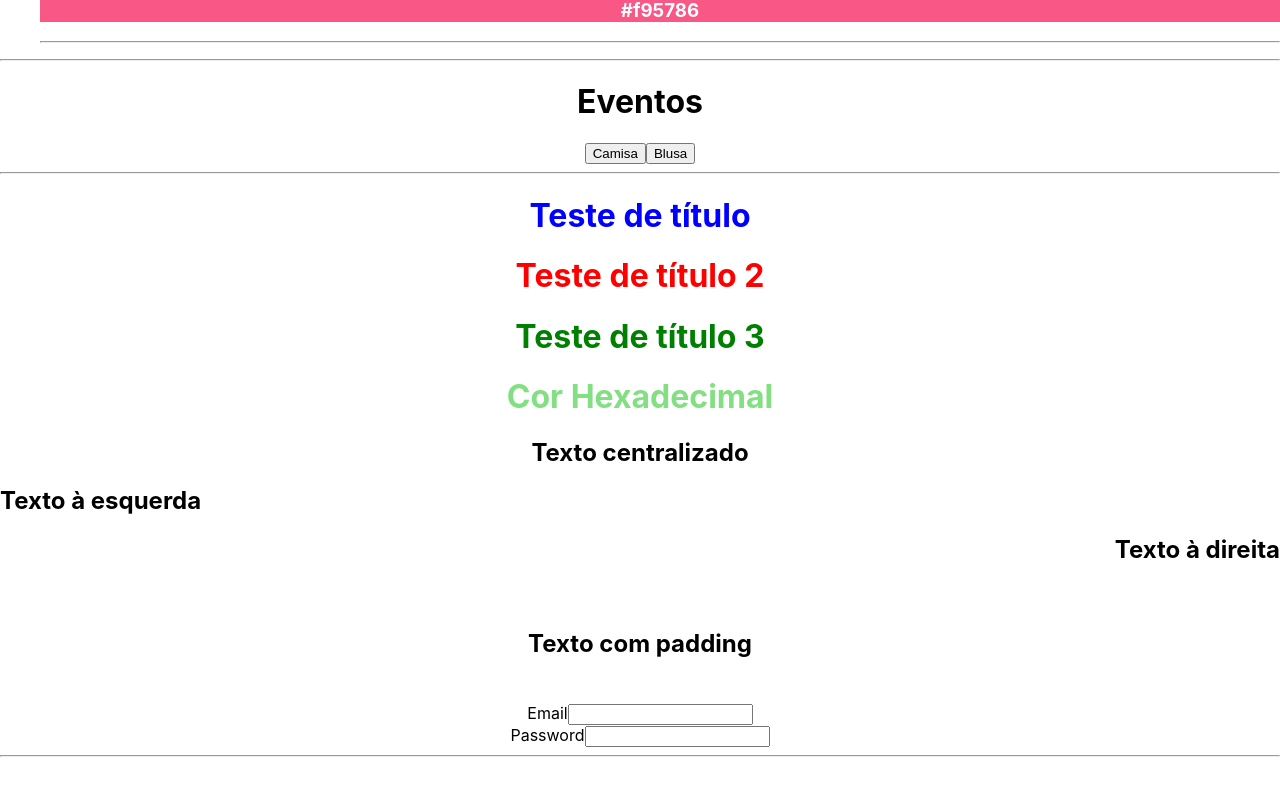
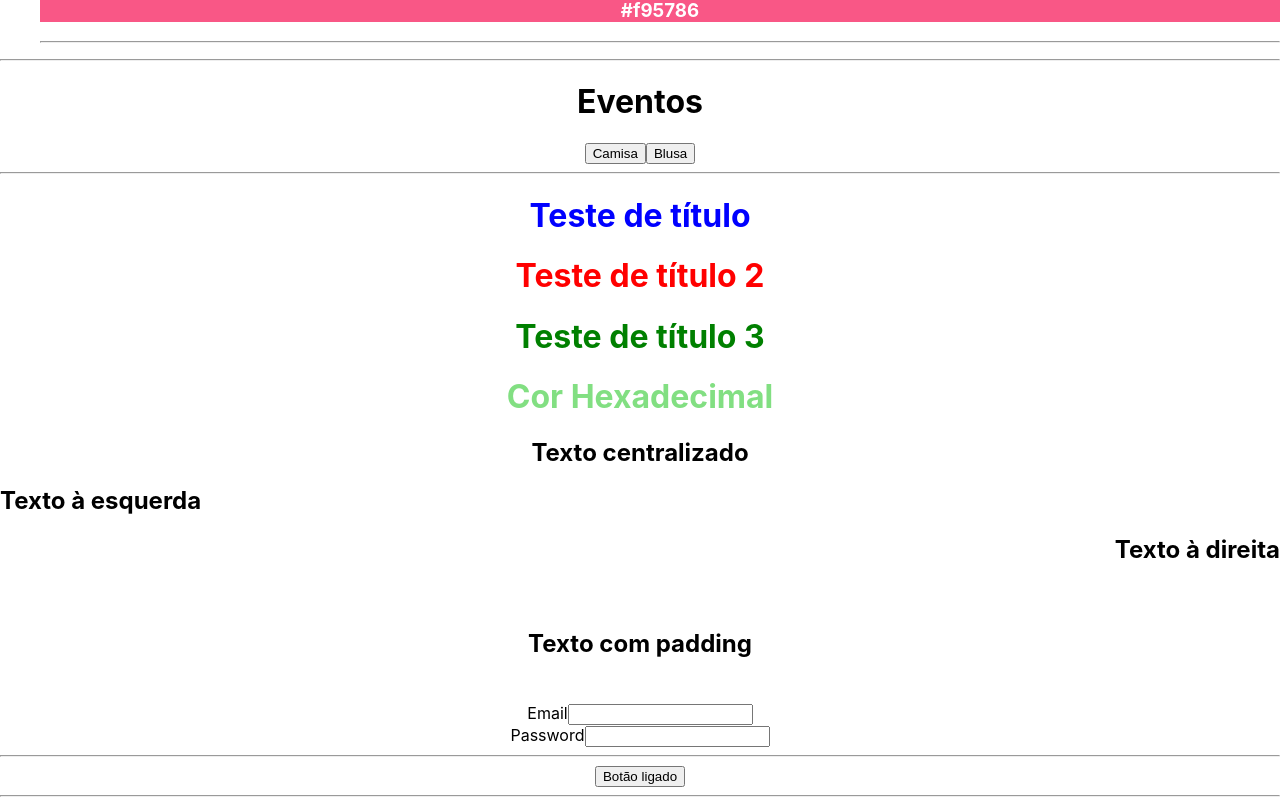
Before and after one commit to guilhermetamega/ReactOrigamid, a React (Create React App) app in the folder origamid/: page / in a window 1280 px wide. Shown: the part 1319-2124 px from the top of the page. Before the commit the page ends 2084 px from the top, so only its background shows below. Built offline with nearby package versions, Linux system fonts and the light colour scheme.

Commit message:
Starting Hooks UseState class

```diff
--- a/origamid/src/App.jsx
+++ b/origamid/src/App.jsx
@@ -3,6 +3,7 @@ import ArrayClass from "./components/ArraysClass";
 import ArrayExercise from "./components/ArraysExercise";
 import ClientsExercise from "./components/ClientsExercise";
 import EventsClass from "./components/EventsClass";
+import UseStateClass from "./components/Hooks/UseStateClass";
 import PropertiesClass from "./components/PropertiesClass";
 const App = () => {
   const active = false;
@@ -22,6 +23,7 @@ const App = () => {
       <ArrayExercise />
       <EventsClass />
       <PropertiesClass />
+      <UseStateClass />
     </main>
   );
 };
--- /dev/null
+++ b/origamid/src/components/Hooks/UseStateClass/index.jsx
@@ -0,0 +1,13 @@
+import { useState } from "react";
+
+export default function UseStateClass() {
+  const [active, setActive] = useState(true);
+  return (
+    <>
+      <button onClick={() => setActive(!active)}>
+        {active ? "Botão ligado" : "Botão desligado"}
+      </button>
+      <hr />
+    </>
+  );
+}
```
